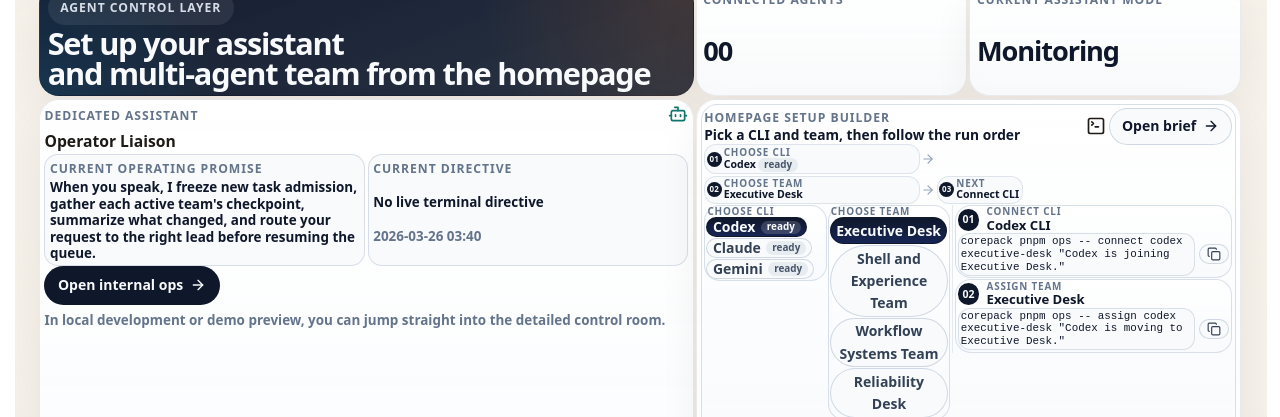
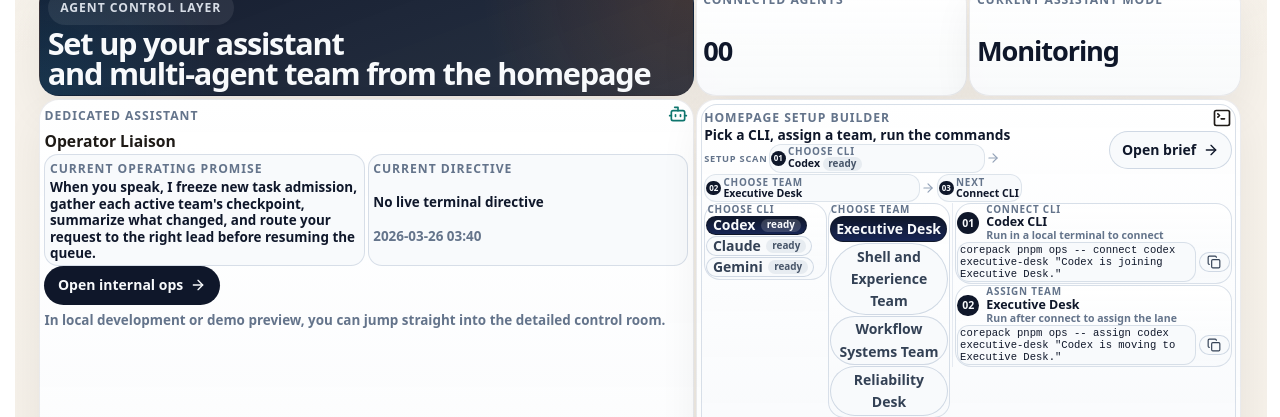
Before and after one commit to GongJae00/research-pages, a Next.js app in the folder apps/web/: page /en in a window 1280 px wide. Shown: the part 1580-1997 px from the top of the page. Built offline with nearby package versions, Linux system fonts and the light colour scheme; no server answers.

Commit message:
Autonomy batch 1515: shell-experience

```diff
--- a/apps/web/src/components/homepage-agent-control-section.module.css
+++ b/apps/web/src/components/homepage-agent-control-section.module.css
@@ -566,7 +566,16 @@
   align-items: center;
   gap: 0.08rem;
   min-width: 0;
-  margin-top: 0.08rem;
+  margin-top: 0.04rem;
+}
+
+.setupSummaryLead {
+  color: #64748b;
+  font-size: 0.58rem;
+  font-weight: 800;
+  letter-spacing: 0.08em;
+  line-height: 1;
+  text-transform: uppercase;
 }
 
 .setupHeaderTools {
@@ -604,7 +613,7 @@
   display: inline-flex;
   align-items: center;
   gap: 0.14rem;
-  padding: 0.1rem 0.18rem 0.1rem 0.1rem;
+  padding: 0.08rem 0.16rem 0.08rem 0.08rem;
   border: 1px solid rgba(203, 213, 225, 0.6);
   border-radius: 12px;
   background: rgba(248, 250, 252, 0.94);
@@ -739,7 +748,7 @@
 .copyCard {
   display: grid;
   gap: 0.06rem;
-  padding: 0.1rem 0.12rem;
+  padding: 0.08rem 0.1rem;
 }
 
 .copyMetaRow,
@@ -754,6 +763,10 @@
   display: grid;
   gap: 0.04rem;
   min-width: 0;
+}
+
+.commandTitleStackCompact {
+  gap: 0.02rem;
 }
 
 .commandEyebrow {
@@ -774,8 +787,15 @@
 
 .commandTitleStack strong {
   color: #0f172a;
-  font-size: 0.82rem;
+  font-size: 0.78rem;
   line-height: 1.1;
+}
+
+.commandInlineHint {
+  color: #64748b;
+  font-size: 0.66rem;
+  font-weight: 600;
+  line-height: 1.15;
 }
 
 .copyButton {
@@ -803,7 +823,7 @@
   display: block;
   flex: 1 1 auto;
   min-width: 0;
-  padding: 0.06rem 0.12rem;
+  padding: 0.05rem 0.1rem;
   border: 1px solid rgba(203, 213, 225, 0.72);
   border-radius: 12px;
   background: rgba(248, 250, 252, 0.92);
@@ -817,8 +837,8 @@
 .copyCard code {
   overflow-wrap: anywhere;
   color: #0f172a;
-  font-size: 0.68rem;
-  line-height: 1.18;
+  font-size: 0.66rem;
+  line-height: 1.14;
 }
 
 .copyTitleGroup {
--- a/apps/web/src/components/homepage-agent-control-section.tsx
+++ b/apps/web/src/components/homepage-agent-control-section.tsx
@@ -145,7 +145,7 @@ function getCopy(locale: string, opsEnabled: boolean) {
     providersBody:
       "Each developer registers a local CLI session with the bridge, and this page keeps connection state and team ownership visible.",
     setupBuilderLabel: "Homepage setup builder",
-    setupBuilderTitle: "Pick a CLI and team, then follow the run order",
+    setupBuilderTitle: "Pick a CLI, assign a team, run the commands",
     connectCommand: "Copy connect command",
     assignCommand: "Copy assign command",
     copied: "Copied",
@@ -363,6 +363,9 @@ export function HomepageAgentControlSection({
                 <span className={styles.metaLabel}>{copy.setupBuilderLabel}</span>
                 <h4>{copy.setupBuilderTitle}</h4>
                 <div className={styles.setupSummaryInline} aria-label={copy.activeSetup}>
+                  <span className={styles.setupSummaryLead}>
+                    {isKoreanLocale(locale) ? "셋업 스캔" : "Setup scan"}
+                  </span>
                   <span className={`${styles.summaryChip} ${styles.summaryChipWide}`}>
                     <span className={styles.commandStep}>01</span>
                     <span className={styles.summaryChipCopy}>
@@ -473,9 +476,18 @@ export function HomepageAgentControlSection({
                   <div className={styles.copyMetaRow}>
                     <div className={styles.copyTitleGroup}>
                       <span className={styles.commandStep}>{item.step}</span>
-                      <div className={styles.commandTitleStack}>
+                      <div className={`${styles.commandTitleStack} ${styles.commandTitleStackCompact}`}>
                         <span className={styles.commandEyebrow}>{item.label}</span>
                         <strong>{item.kind === "connect" ? `${item.title} CLI` : item.title}</strong>
+                        <span className={styles.commandInlineHint}>
+                          {item.kind === "connect"
+                            ? isKoreanLocale(locale)
+                              ? "로컬 터미널에서 연결"
+                              : "Run in a local terminal to connect"
+                            : isKoreanLocale(locale)
+                              ? "팀 레인에 배정"
+                              : "Run after connect to assign the lane"}
+                        </span>
                       </div>
                     </div>
                   </div>
```
